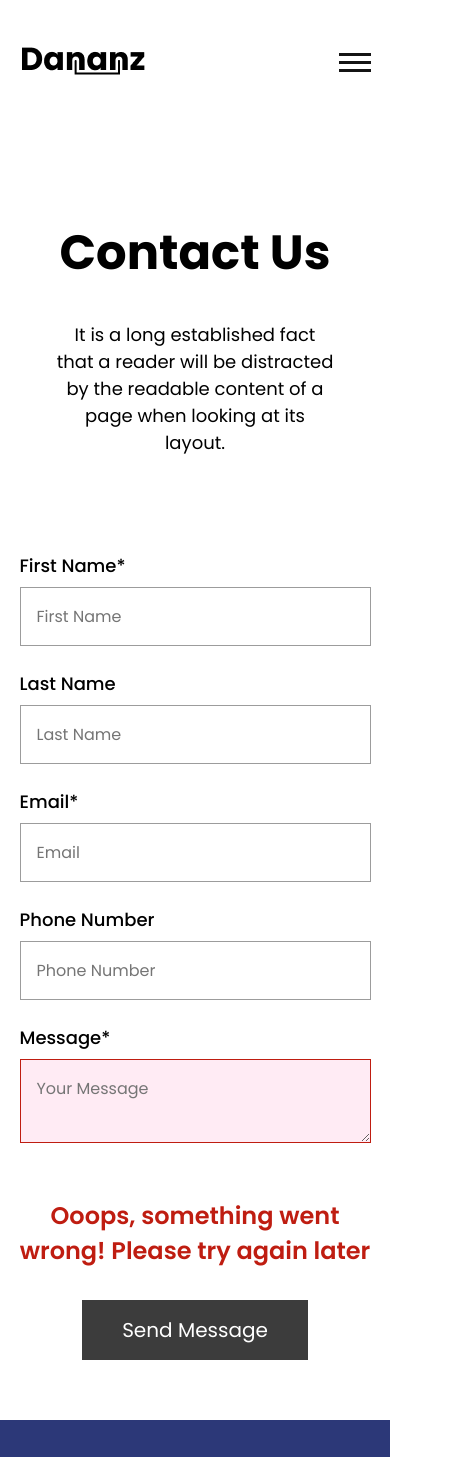
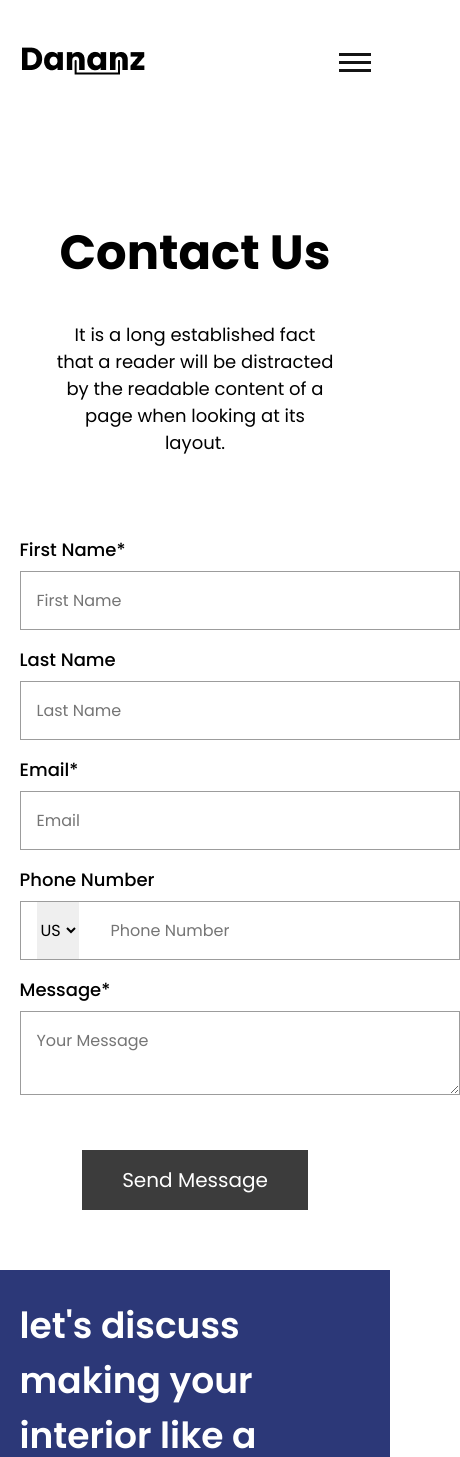
Before and after one commit to sonia-ko/dananz, a Next.js app: page /contact-us in a window 390 px wide. Shown: the top 1457 px of the page, 460 px wide, since content can reach past the window. Built offline with nearby package versions, Linux system fonts and the light colour scheme.

Commit message:
add selectbox to the form

```diff
--- a/src/components/general/blocks/feedback-form/FeedbackForm.module.css
+++ b/src/components/general/blocks/feedback-form/FeedbackForm.module.css
@@ -55,9 +55,26 @@
   color: var(--red-color);
 }
 
+@media (max-width: 1200px) {
+  .inputsContainer {
+    column-gap: 1.75rem;
+  }
+}
+
+@media (max-width: 992px) {
+  .container {
+    width: 85%;
+  }
+
+  .inputsContainer {
+    row-gap: 1.25rem;
+    column-gap: 1.5rem;
+    margin: 3rem 0 3rem;
+  }
+}
+
 @media (max-width: 768px) {
   .container {
-    margin: 0 auto;
     width: 100%;
   }
 
@@ -65,9 +82,7 @@
     display: grid;
     grid-template-columns: 1fr;
     grid-template-rows: repeat(5, auto);
-    row-gap: 1.5rem;
-    column-gap: 50px;
-    margin: 4rem 0 3rem;
+    row-gap: 1rem;
   }
 
   .item2 {
--- a/src/components/general/blocks/feedback-form/FeedbackForm.tsx
+++ b/src/components/general/blocks/feedback-form/FeedbackForm.tsx
@@ -7,6 +7,7 @@ import { validateEmail } from "@/helpers/validateEmail";
 import { validateName } from "@/helpers/validateName";
 import { validatePhone } from "@/helpers/validatePhone";
 import { validateTextArea } from "@/helpers/validateTextArea";
+import { acceptedPhoneFormats } from "@/static/websiteData";
 
 import classes from "./FeedbackForm.module.css";
 
@@ -16,14 +17,21 @@ type feedback = {
   firstName: string;
   lastName: string;
   email: string;
-  phoneNumber: number;
+  phoneNum: string;
   message: string;
+  selectedCountry: string;
 };
 
-type inputTypes = "firstName" | "phone" | "email" | "message" | "lastName";
+type inputTypes =
+  | "firstName"
+  | "phone"
+  | "email"
+  | "message"
+  | "lastName"
+  | "select";
 
 const FeedbackForm: React.FC = () => {
-  const [error, setError] = useState(true);
+  const [error, setError] = useState(false);
   const [errorMessage, setErrorMessage] = useState("");
 
   const [firstName, setFirstName] = useState("");
@@ -31,11 +39,20 @@ const FeedbackForm: React.FC = () => {
   const [email, setEmail] = useState("");
   const [phoneNumber, setPhoneNumber] = useState("");
   const [message, setMessage] = useState("");
+  const [selectedCountry, setSelectedCountry] = useState("US");
+
+  const selectedCountryRef = useRef<HTMLSelectElement>(null);
 
   const emailValid = validateEmail(email);
   const phoneValid = validatePhone(phoneNumber) || phoneNumber === "";
   const nameValid = validateName(firstName);
   const msgValid = validateTextArea(message);
+
+  console.log("Email valid: " + email + " " + emailValid);
+  console.log("phone valid: " + phoneValid);
+  console.log("name valid: " + nameValid);
+  console.log("msg valid: " + msgValid);
+  console.log("Email: " + email);
 
   const buttonEnabled = emailValid && phoneValid && nameValid && msgValid;
 
@@ -52,14 +69,18 @@ const FeedbackForm: React.FC = () => {
         break;
       case "lastName":
         setLastName(value);
+        break;
       case "message":
         setMessage(value);
+        break;
+      case "select":
+        setSelectedCountry(value);
       default:
         break;
     }
   };
 
-  const saveEmailToDatabase = async (email: string): Promise<void> => {
+  const saveFeedbackToDatabase = async (email: string): Promise<void> => {
     // try {
     //   const emailExists = await checkEmailExists(email);
     //   if (!emailExists) {
@@ -90,13 +111,17 @@ const FeedbackForm: React.FC = () => {
 
   const handleSubmit = async (e: React.FormEvent<HTMLFormElement>) => {
     e.preventDefault();
+    const phoneNum = phoneNumber.replace(/\D/g, "");
+    const numericNumber = parseInt(phoneNum, 10);
 
-    const feedback = {
+    console.log(numericNumber);
+    const feedback: feedback = {
       firstName,
       lastName,
       email,
-      phoneNumber,
+      phoneNum,
       message,
+      selectedCountry,
     };
 
     console.log(feedback);
@@ -146,6 +171,10 @@ const FeedbackForm: React.FC = () => {
           valid={phoneValid || phoneNumber === ""}
           onChange={(value: string) => handleInputChange("phone", value)}
           tooltip="Please include only numbers or + sign in your phone number"
+          selectOptions={acceptedPhoneFormats}
+          selectedOption={selectedCountry}
+          onSelectChange={(value: string) => handleInputChange("select", value)}
+          selectRef={selectedCountryRef}
         />
         <Input
           className={classes.item5}
@@ -155,7 +184,7 @@ const FeedbackForm: React.FC = () => {
           id="userMsg"
           required={true}
           onChange={(value: string) => handleInputChange("message", value)}
-          valid={msgValid}
+          valid={msgValid || message === ""}
         />
       </div>
 
--- a/src/components/general/blocks/header/MenuItems.tsx
+++ b/src/components/general/blocks/header/MenuItems.tsx
@@ -15,7 +15,7 @@ const MenuItems: React.FC = () => {
         <ul className={classes.navList}>
           {menuItems.map((item) => {
             return (
-              <li className={classes.li}>
+              <li className={classes.li} key={item.title}>
                 <Link
                   onClick={() => (document.body.style.overflow = "auto")}
                   href={item.url}
--- a/src/components/general/input/Input.module.css
+++ b/src/components/general/input/Input.module.css
@@ -19,3 +19,15 @@
   border-color: var(--red-color);
   background-color: var(--light-red-color);
 }
+
+.phoneInputContainer {
+  margin-top: 0.5rem;
+  display: flex;
+  padding: 0 1rem;
+}
+
+.phoneInput {
+  border: none;
+  margin: 0;
+  padding: 1rem;
+}
--- a/src/components/general/input/Input.tsx
+++ b/src/components/general/input/Input.tsx
@@ -2,10 +2,10 @@ import React from "react";
 import classes from "./Input.module.css";
 import { Tooltip } from "react-tooltip";
 
-import arrowAfterIcon from "../../../assets/general/icon-arrow-right.png";
-
 interface InputProps {
-  inputRef?: React.RefObject<HTMLInputElement | HTMLTextAreaElement>;
+  inputRef?: React.RefObject<
+    HTMLInputElement | HTMLTextAreaElement | HTMLSelectElement
+  >;
   label: string;
   placeholder?: string;
   type: "text" | "tel" | "email" | "textarea";
@@ -16,6 +16,9 @@ interface InputProps {
   onChange?: (value: string) => void;
   tooltip?: string;
   selectOptions?: string[];
+  selectedOption?: string;
+  onSelectChange?: (value: string) => void;
+  selectRef?: React.RefObject<HTMLSelectElement>;
 }
 
 const Input: React.FC<InputProps> = ({
@@ -30,6 +33,8 @@ const Input: React.FC<InputProps> = ({
   onChange = () => {},
   tooltip,
   selectOptions,
+  selectedOption,
+  onSelectChange = () => {},
 }) => {
   const handleChange = (
     e:
@@ -40,9 +45,15 @@ const Input: React.FC<InputProps> = ({
     onChange(inputValue);
   };
 
+  const handleSelectChange: React.ChangeEventHandler<HTMLSelectElement> = (
+    e
+  ) => {
+    const inputValue = e.target.value;
+    console.log("select value:" + inputValue);
+    onSelectChange(inputValue);
+  };
+
   if (type === "textarea") {
-    console.log("this is textarea");
-
     return (
       <div className={`${classes.container} ${className}`}>
         <label
@@ -66,6 +77,45 @@ const Input: React.FC<InputProps> = ({
   }
 
   if (type === "tel") {
+    return (
+      <div className={`${classes.container} ${className}`}>
+        <label
+          className={classes.label}
+          htmlFor={id}
+          data-tooltip-id={id}
+          data-tooltip-content={tooltip}
+        >
+          {label}
+          {required && "*"}
+        </label>
+        <Tooltip id={id} />
+        <div className={`${classes.phoneInputContainer} input`}>
+          <select
+            id={"country" + id}
+            name={"country" + id}
+            value={selectedOption}
+            onChange={handleSelectChange}
+          >
+            {selectOptions?.map((item) => {
+              return (
+                <option key={item} value={item}>
+                  {item}
+                </option>
+              );
+            })}
+          </select>
+          <input
+            onChange={handleChange}
+            className={`${classes.phoneInput} ${!valid && classes.invalid}`}
+            type={type}
+            id={id}
+            ref={inputRef as React.RefObject<HTMLInputElement>}
+            placeholder={placeholder}
+            required={required}
+          />
+        </div>
+      </div>
+    );
   }
 
   return (
--- a/src/static/websiteData.ts
+++ b/src/static/websiteData.ts
@@ -3,3 +3,5 @@ export const menuItems = [
   { title: "Services", url: "/services/" },
   { title: "Our Teams", url: "/our-teams/" },
 ];
+
+export const acceptedPhoneFormats = ["UA", "US", "DE", "IT"];
--- a/src/styles/globals.css
+++ b/src/styles/globals.css
@@ -88,6 +88,7 @@ h5 {
   font-weight: 600;
 }
 
+.input,
 input,
 textarea {
   font-family: inherit;
@@ -107,6 +108,7 @@ textarea {
   width: 100%;
 }
 
+select:focus,
 input:focus {
   outline: none;
 }
@@ -115,6 +117,16 @@ label {
   font-size: 1.125rem;
 }
 
+select {
+  border: none;
+  margin-right: 1rem;
+  font-family: inherit;
+  font-size: inherit;
+}
+
+option {
+  margin: 0.5rem;
+}
 .text-gray {
   color: var(--light-gray-color);
 }
```
